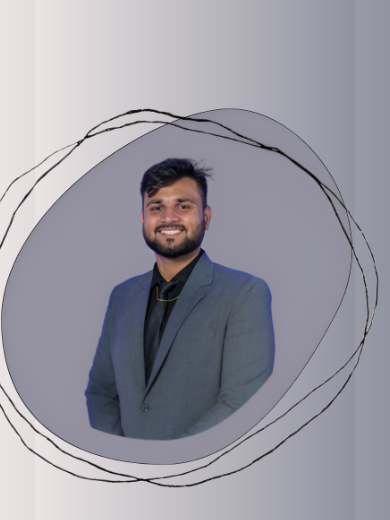
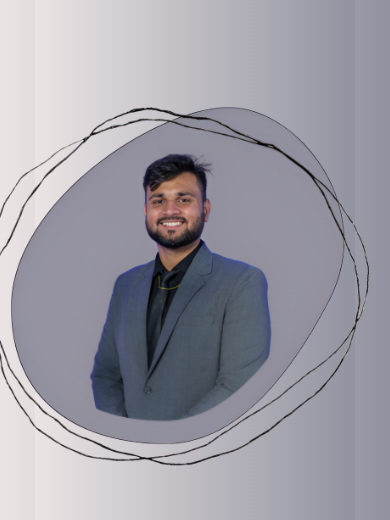
Before and after one commit to aprasla31/ahad-portfolio, a plain HTML site: page index.html in a window 390 px wide. Shown: the part 61-581 px from the top of the page. Drawn offline with nearby package versions, Linux system fonts and the light colour scheme.

Commit message:
Update style.css

```diff
--- a/css/style.css
+++ b/css/style.css
@@ -132,7 +132,7 @@ span {
 .home-img img {
     position: relative;
     top:1.5rem;
-    width: 40vw;
+    width: 38vw;
     border-radius: 10%;
 
 }
@@ -672,7 +672,7 @@ textarea.input {
     }
     .home-img img{
         order: 1;
-        width: 56vh;
+        width: 53vh;
     }
     .services h2{
         margin-bottom: 3rem;
```
